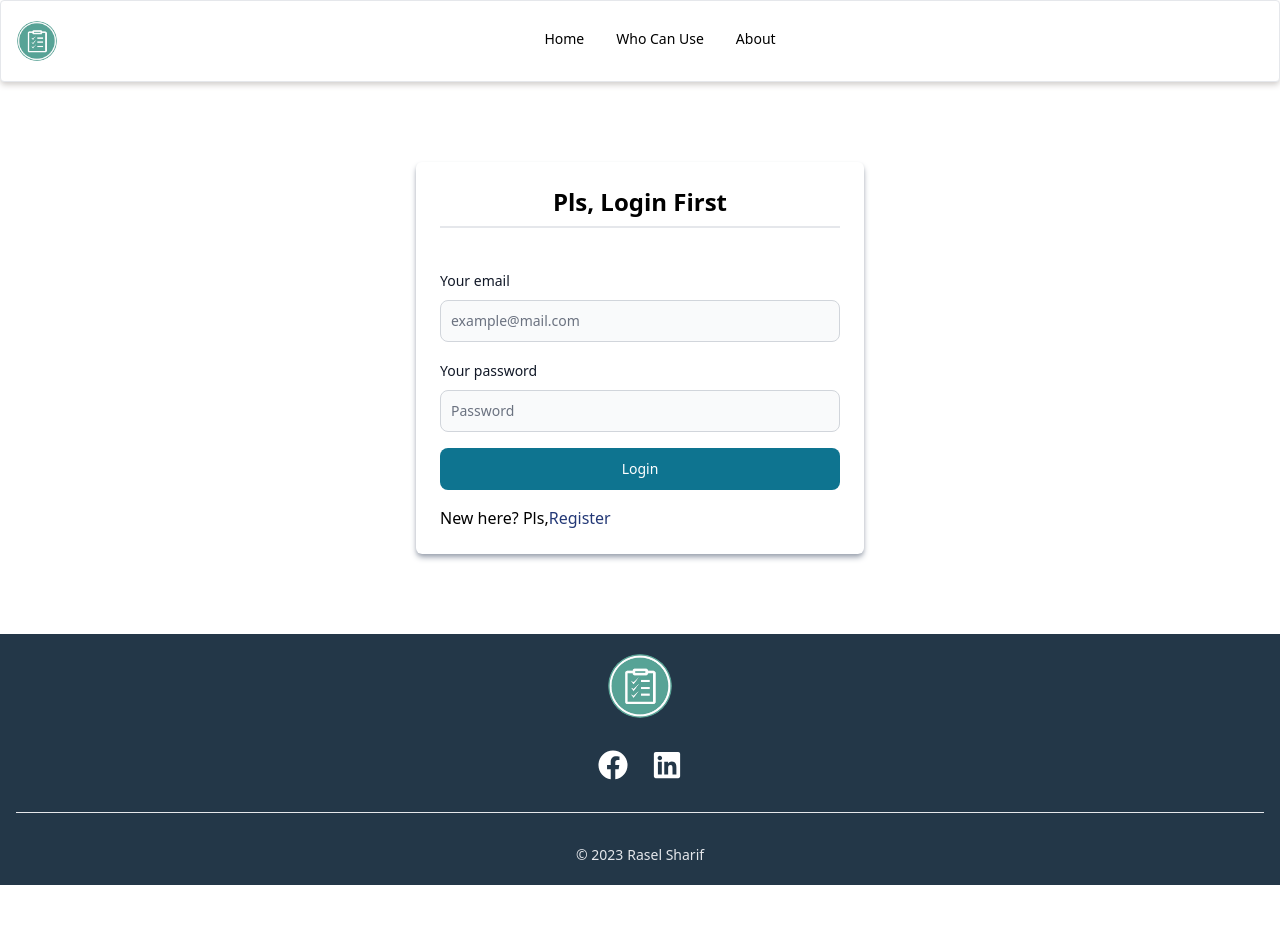
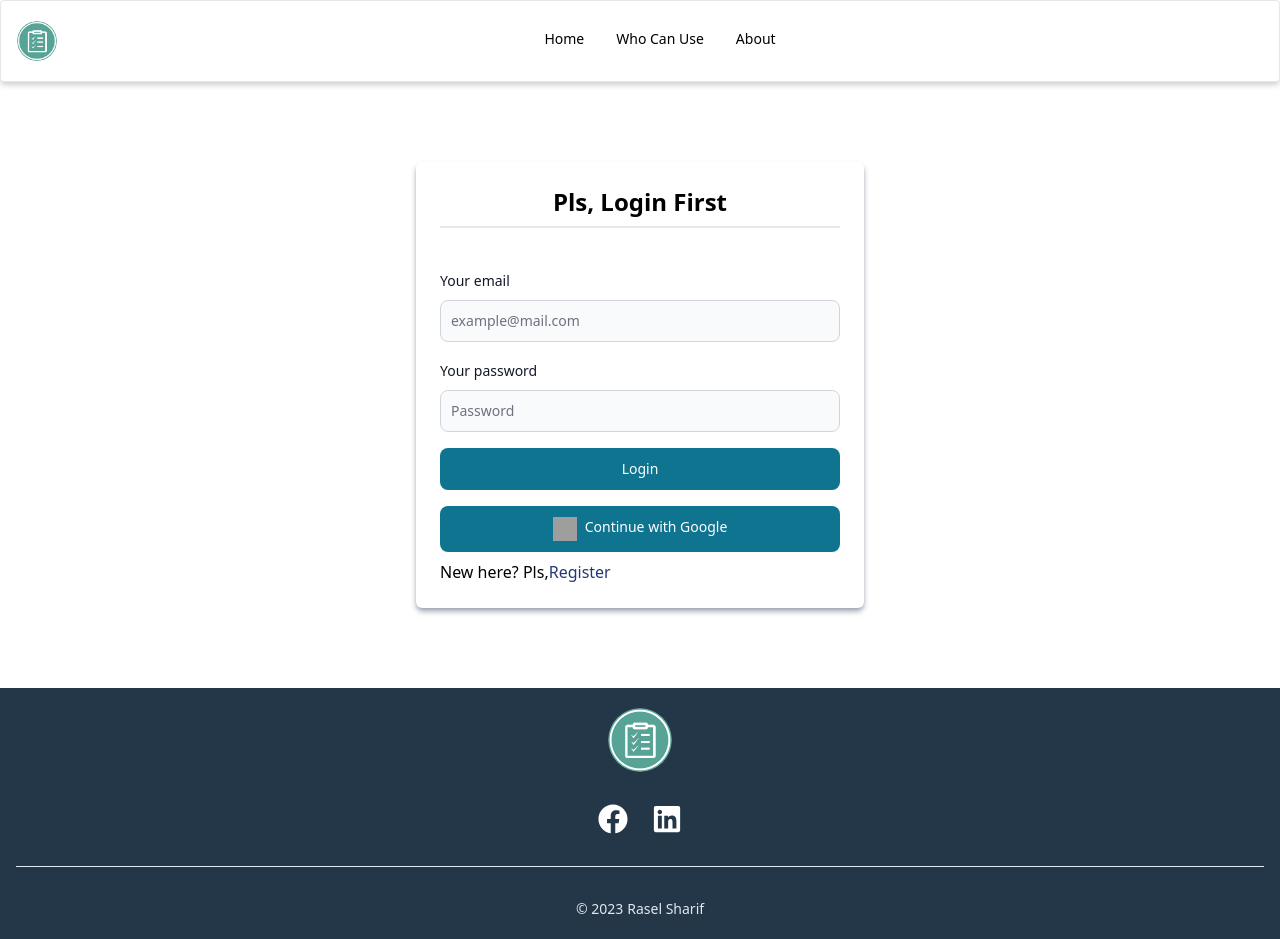
Before and after one commit to raselsharif/programmingHero-SCIC-job-task, a React (Vite) app: page /login in a window 1280 px wide. Before the commit the page ends 885 px from the top, so only its background shows below. Built offline with nearby package versions, Linux system fonts and the light colour scheme; no server answers; grey boxes are pictures that could not be loaded.

Commit message:
added google login

```diff
--- /dev/null
+++ b/src/compoments/common/GoogleLogin/GoogleLogin.jsx
@@ -0,0 +1,37 @@
+import toast from "react-hot-toast";
+import { useNavigate } from "react-router-dom";
+import useAuth from "../../../hooks/useAuth";
+import { Button } from "flowbite-react";
+
+const GoogleLogin = () => {
+  const { loginGoogle } = useAuth();
+  const backToHome = useNavigate();
+  const googleLoginHandler = () => {
+    loginGoogle()
+      .then(() => {
+        // console.log(result);
+        toast.success("Logged In Successfully");
+        backToHome("/dashboard/home");
+      })
+      .catch((err) => {
+        toast.error("Not Logged In");
+      });
+  };
+  return (
+    <div className="mb-2">
+      <Button
+        onClick={googleLoginHandler}
+        className="flex items-center gap-3 w-full"
+      >
+        <img
+          src="https://docs.material-tailwind.com/icons/google.svg"
+          alt="metamask"
+          className="h-6 w-6"
+        />
+        <p className="ml-2">Continue with Google</p>
+      </Button>
+    </div>
+  );
+};
+
+export default GoogleLogin;
--- a/src/pages/Login.jsx
+++ b/src/pages/Login.jsx
@@ -3,6 +3,7 @@ import { useForm } from "react-hook-form";
 import toast from "react-hot-toast";
 import { Link, useNavigate } from "react-router-dom";
 import useAuth from "../hooks/useAuth";
+import GoogleLogin from "../compoments/common/GoogleLogin/GoogleLogin";
 const Login = () => {
   const navigate = useNavigate();
   const {
@@ -72,6 +73,7 @@ const Login = () => {
         <Button type="submit">Login</Button>
       </form>
       <div className="mt-4">
+        <GoogleLogin />
         <p>
           New here? Pls,
           <Link className="text-blue-900 hover:opacity-80" to={"/register"}>
```
